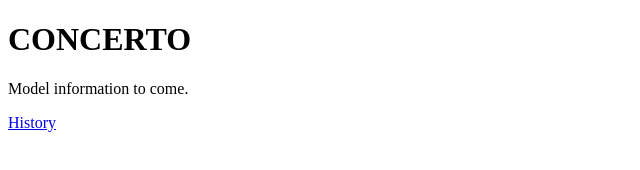
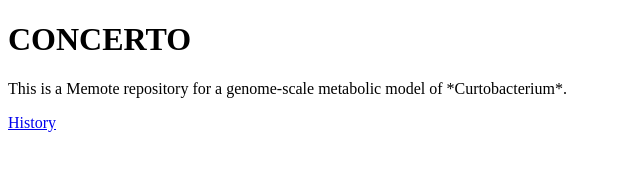
Before and after one commit to pnnl-predictive-phenomics/csc009-gem, a plain HTML site: page index.html in a window 1280 px wide. Shown: the whole page, without its empty margins (0-640 px from the left). Drawn offline with Linux system fonts and the light colour scheme.

Commit message:
Update index.html

```diff
--- a/index.html
+++ b/index.html
@@ -3,8 +3,7 @@
 <body>
 
 <h1> CONCERTO </h1>
-Model information to come.
-
+This is a Memote repository for a genome-scale metabolic model of *Curtobacterium*.
 
 
   <p>
```
